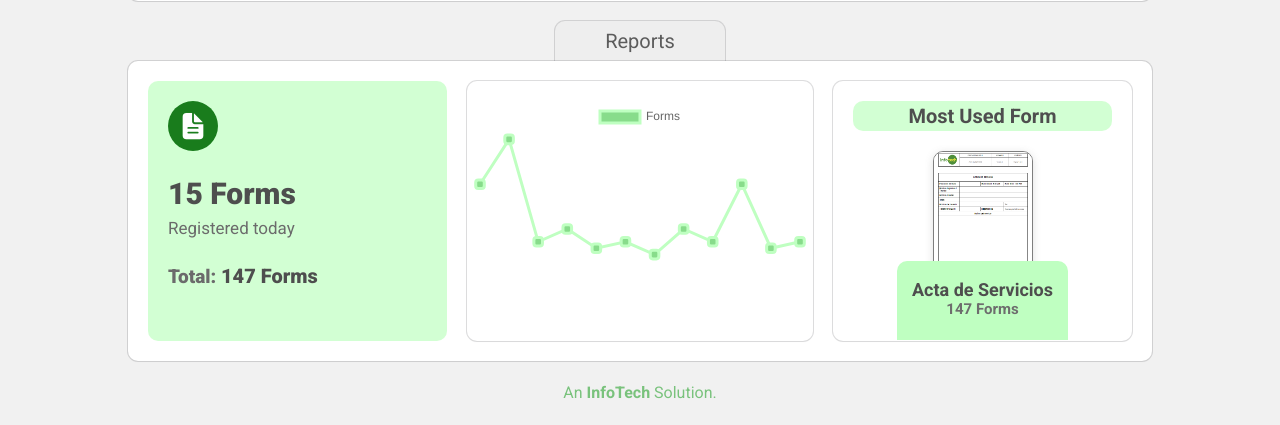
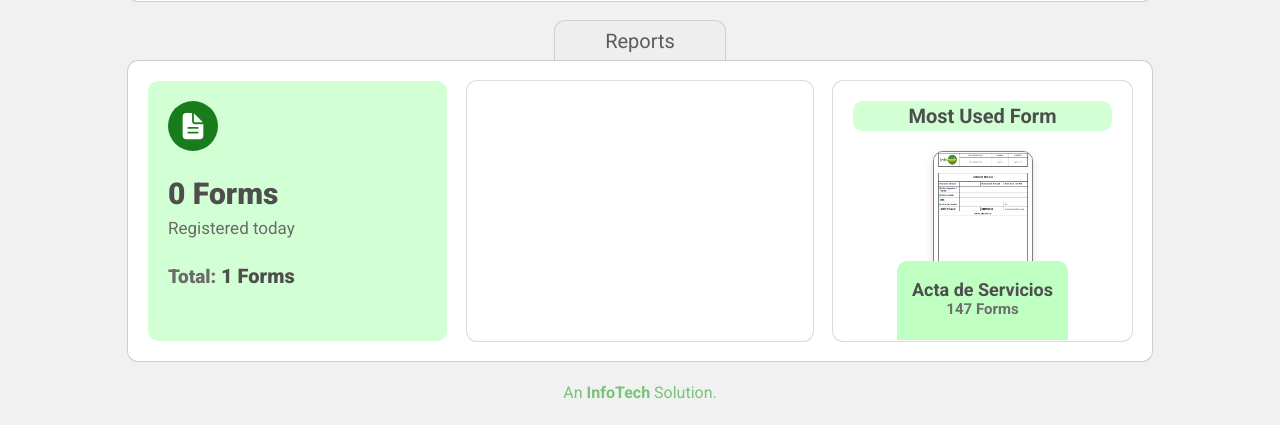
Before and after one commit to JGall3go/infotech-forms, a Flask app: page /dashboard in a window 1280 px wide. Shown: the part 627-1052 px from the top of the page. Run offline with Flask 3, Linux system fonts and the light colour scheme; the visitor is signed in with stand-in values (Sample User, id 1); a database or web service that is not in the repository returns one stand-in record (values such as "Sample title"); some libraries are stand-ins or nearby versions.

Commit message:
DB Update

```diff
--- a/main.py
+++ b/main.py
@@ -2,6 +2,8 @@
 from pymongo import MongoClient
 import random
 import os
+import time
+import datetime
 
 app = Flask(__name__, template_folder='templates', static_folder='static')
 
@@ -50,7 +52,47 @@
         user = db["Users"].find_one({"username": username})
         forms_list = user["forms-list"]
 
-        return render_template("dashboard.html", username=username, forms_list=forms_list)
+        # Reports Vars
+        forms_registered_today = 0
+        forms_registered_all = 0
+        most_used_form = ""
+        forms_qty = 0
+
+        all_months = ['January', 'February', 'March', 'April', 'May', 'June', 'July', 'August', 'September', 'Octuber', 'November', 'December']
+        current_months = []
+
+        count = 0
+        for month in all_months:
+
+            count += 1
+            if count <= datetime.date.today().month:
+                current_months.append(month)
+
+        print(current_months)
+
+        # current_months = [month for count, month in enumerate(all_months, 1) if count <= datetime.date.today().month]
+        # Compression Lists
+
+        # Find forms registered today
+        for form in forms_list:
+
+            forms_qty += 1 # Qty of items found in search bar (in process)
+            forms_registered_all += 1
+
+            for log in forms_list[form]["logs"]:
+                if log["date"].date().day == datetime.date.today().day:
+                    forms_registered_today += 1
+
+        data = {
+            "forms-list": forms_list,
+            "forms-registered-today": forms_registered_today,
+            "forms-registered-all": forms_registered_all,
+            "most-used-form": most_used_form,
+            "forms-qty": forms_qty,
+            "current-months": current_months
+        }
+
+        return render_template("dashboard.html", username=username, data=data)
 
     else:
         return redirect(url_for("login"))
--- a/static/js/charts.js
+++ /dev/null
@@ -1,32 +0,0 @@
-const ctx = document.getElementById('total-email-report');
-const originalHeight = ctx.height;
-const originalWidth = ctx.width;
-
-new Chart(ctx, {
-    type: 'line',
-    data: {
-        labels: ['January', 'February', 'March', 'April', 'May', 'June', 'July', 'August', 'September', 'Octuber', 'November', 'December'],
-        datasets: [{
-            label: 'Forms',
-            data: [12, 19, 3, 5, 2, 3, 1, 5, 3, 12, 2, 3],
-            borderWidth: 3,
-            backgroundColor: "#88DC8B",
-            borderColor: "#bfffc1",
-            pointStyle: 'rectRounded',
-            pointRadius: 5,
-            pointHoverRadius: 10,
-        }]
-    },
-    options: {
-        scales: {
-            y: {
-                beginAtZero: true,
-                display: false
-            },
-            x: {
-                beginAtZero: true,
-                display: false
-            }
-        }
-    }
-});
--- a/templates/dashboard.html
+++ b/templates/dashboard.html
@@ -59,11 +59,11 @@
 
                 <div class="forms-container">
 
-                    {%for form in forms_list%}
+                    {%for form in data["forms-list"]%}
                     <div class="form"
                         style="background-image: url('static/user_static/Soporteti/{{form}}.png'); background-position: center; background-size: cover; text-decoration: none; z-index: 1;">
                         <div class="form-data">
-                            <span class="form-title">{{forms_list[form]}}</span>
+                            <span class="form-title">{{data["forms-list"][form]["title"]}}</span>
                             <div class="form-buttons">
                                 <ion-icon onclick="location.href = '/dashboard/forms/{{form}}/post';"
                                     class="button-form" name="document-text-outline" style="z-index: 2;"></ion-icon>
@@ -86,7 +86,7 @@
 
                 <div class="elements-loaded-container">
                     <span class="elements-loaded-text">
-                        <e>1</e> elements of <e>1</e> displayed
+                        <e>{{ data["forms-qty"] }}</e> elements of <e>{{ data["forms-qty"] }}</e> displayed
                     </span>
                 </div>
             </div>
@@ -98,9 +98,9 @@
             <div class="reports-container-content">
                 <div class="total-post-report">
                     <div class="icon"><ion-icon name="document-text"></ion-icon></div>
-                    <span class="qty">15 Forms</span>
+                    <span class="qty">{{ data["forms-registered-today"] }} Forms</span>
                     <span class="today-text">Registered today</span>
-                    <span class="total-text">Total: <span>147 Forms</span></span>
+                    <span class="total-text">Total: <span>{{ data["forms-registered-all"] }} Forms</span></span>
                 </div>
                 <div class="total-email-report">
                     <canvas id="total-email-report"></canvas>
@@ -121,6 +121,49 @@
 
     </div>
 
+    <script>
+
+        let current_months = []
+
+        '{% for month in data["current-months"] %}'
+            current_months.push(month)
+        '{% endfor %}'
+
+        const ctx = document.getElementById('total-email-report');
+        const originalHeight = ctx.height;
+        const originalWidth = ctx.width;
+        console.log(typeof(current_months))
+
+        new Chart(ctx, {
+            type: 'line',
+            data: {
+                labels: current_months,
+                datasets: [{
+                    label: 'Forms',
+                    data: [12, 19, 3, 5, 2, 3, 1],
+                    borderWidth: 3,
+                    backgroundColor: "#88DC8B",
+                    borderColor: "#bfffc1",
+                    pointStyle: 'rectRounded',
+                    pointRadius: 5,
+                    pointHoverRadius: 10,
+                }]
+            },
+            options: {
+                scales: {
+                    y: {
+                        beginAtZero: true,
+                        display: false
+                    },
+                    x: {
+                        beginAtZero: true,
+                        display: false
+                    }
+                }
+            }
+        });
+    </script>
+
     <script src="https://code.jquery.com/jquery-3.2.1.slim.min.js"
         integrity="sha384-KJ3o2DKtIkvYIK3UENzmM7KCkRr/rE9/Qpg6aAZGJwFDMVNA/GpGFF93hXpG5KkN"
         crossorigin="anonymous"></script>
@@ -138,7 +181,6 @@
     <script src="https://cdn.jsdelivr.net/npm/chart.js"></script>
 
     <script src="/static/js/animations.js"></script>
-    <script src="/static/js/charts.js"></script>
     <script src="/static/js/tooltip.js"></script>
 
 </body>
```
Also changed, not shown: databases/db.json (added, +24 -0 lines).
